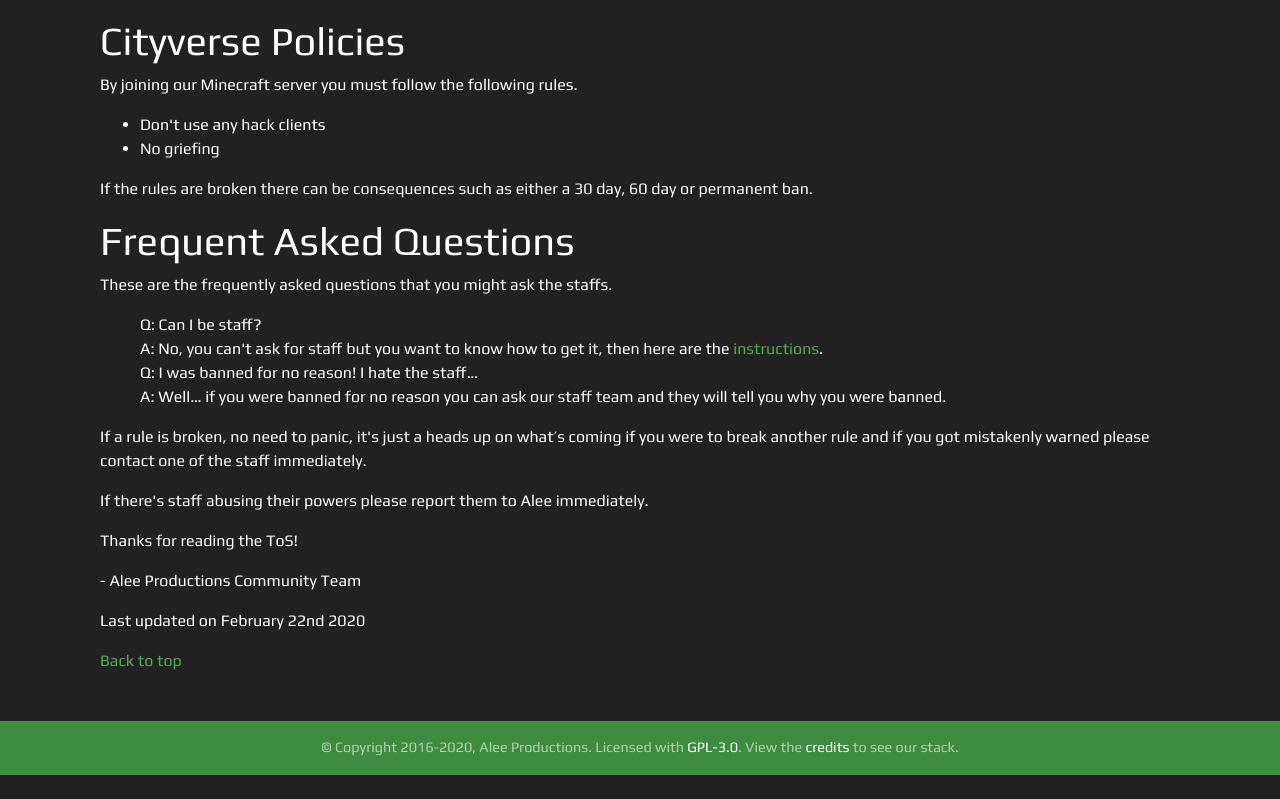
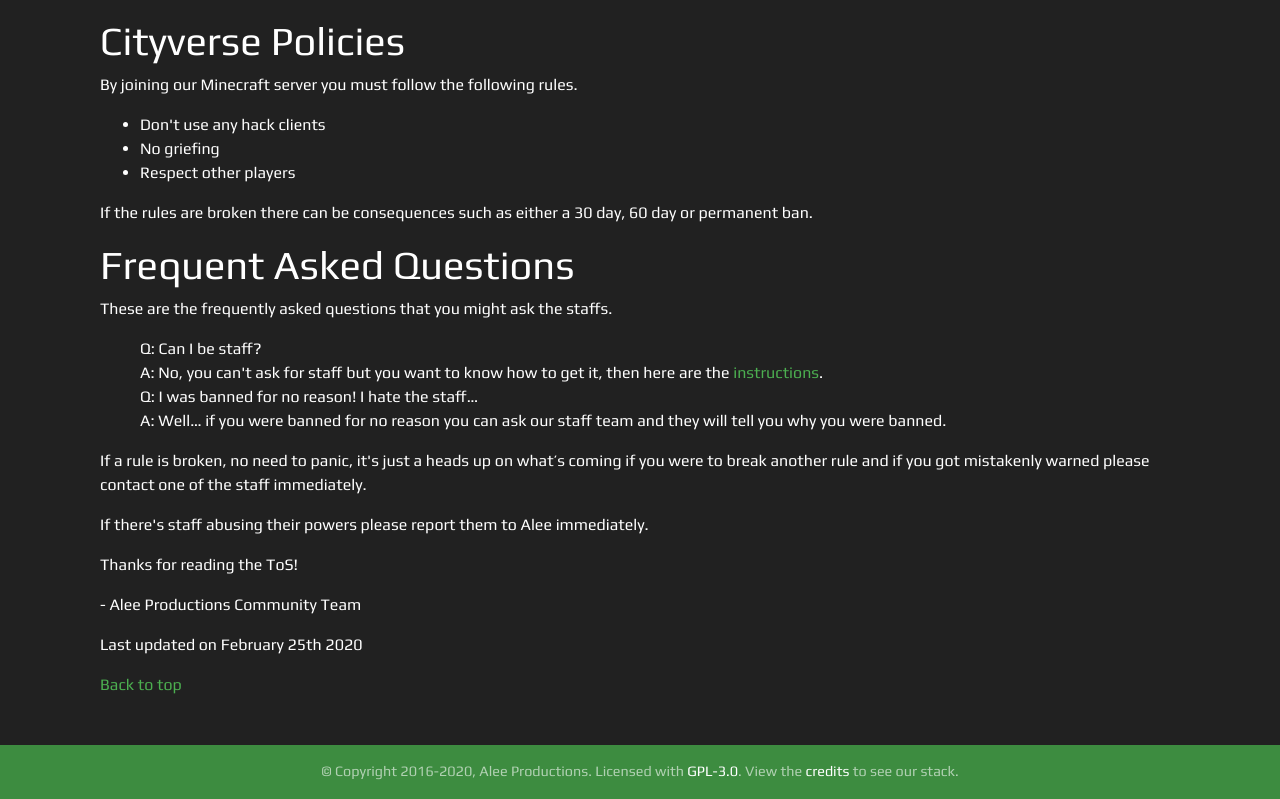
Before and after one commit to alee14-projects/website, a Next.js app: page /tos in a window 1280 px wide. Shown: the part 1803-2602 px from the top of the page. Before the commit the page ends 2578 px from the top, so only its background shows below. Built offline with nearby package versions, Linux system fonts and the light colour scheme.

Commit message:
Updated ToS

```diff
--- a/pages/tos.js
+++ b/pages/tos.js
@@ -161,6 +161,7 @@
 						<ul>
 							<li>Don't use any hack clients</li>
 							<li>No griefing</li>
+							<li>Respect other players</li>
 						</ul>
 						<p>If the rules are broken there can be consequences such as either a 30 day, 60 day or permanent ban.</p>
 					</div>
@@ -186,7 +187,7 @@
 						<p>If there's staff abusing their powers please report them to Alee immediately.</p>
 						<p>Thanks for reading the ToS!</p>
 						<p>- Alee Productions Community Team</p>
-						<p>Last updated on February 22nd 2020</p>
+						<p>Last updated on February 25th 2020</p>
 					</div>
 					<a href="#top" className="green-text">Back to top</a>
 				</div>
```
